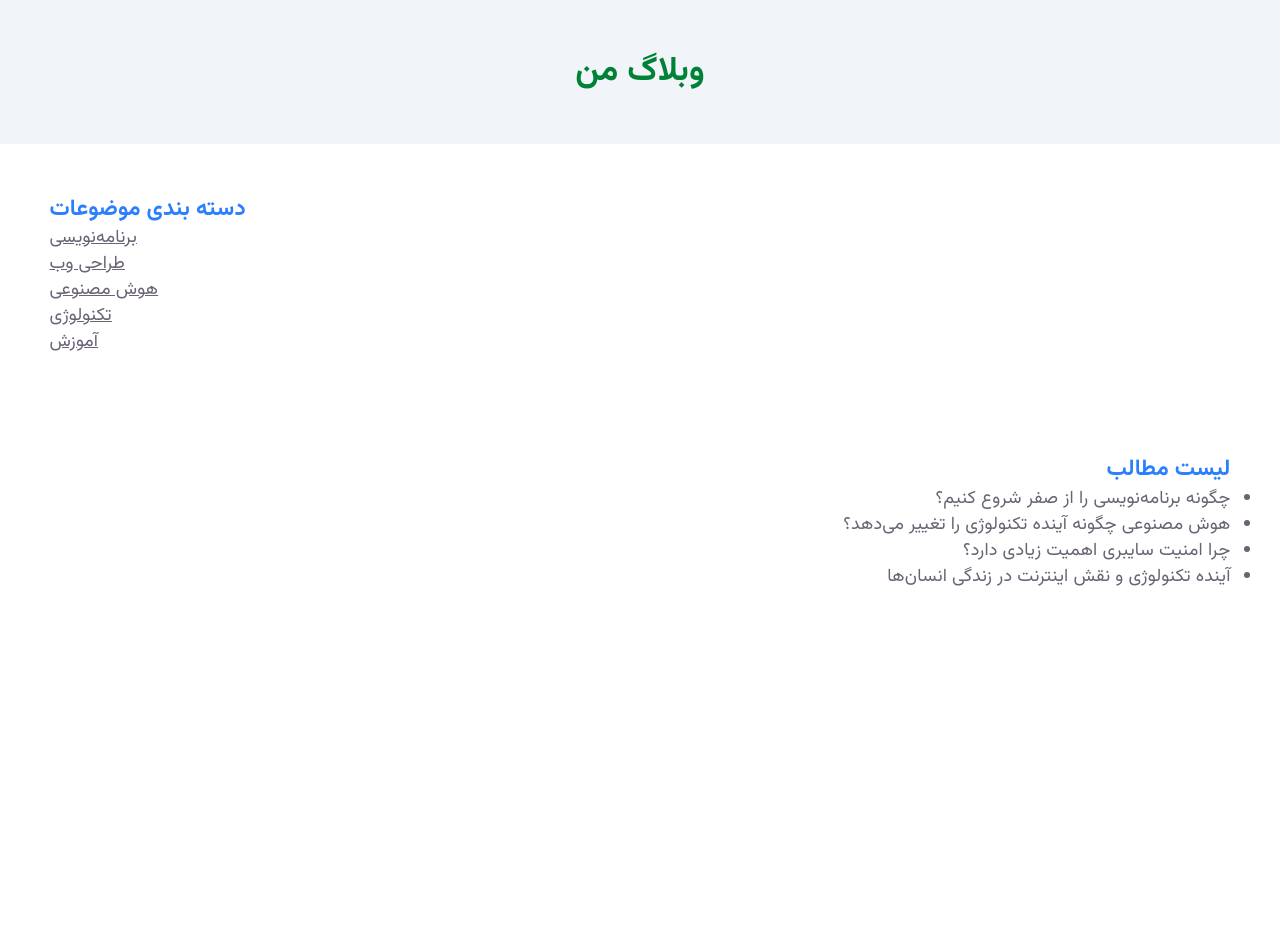
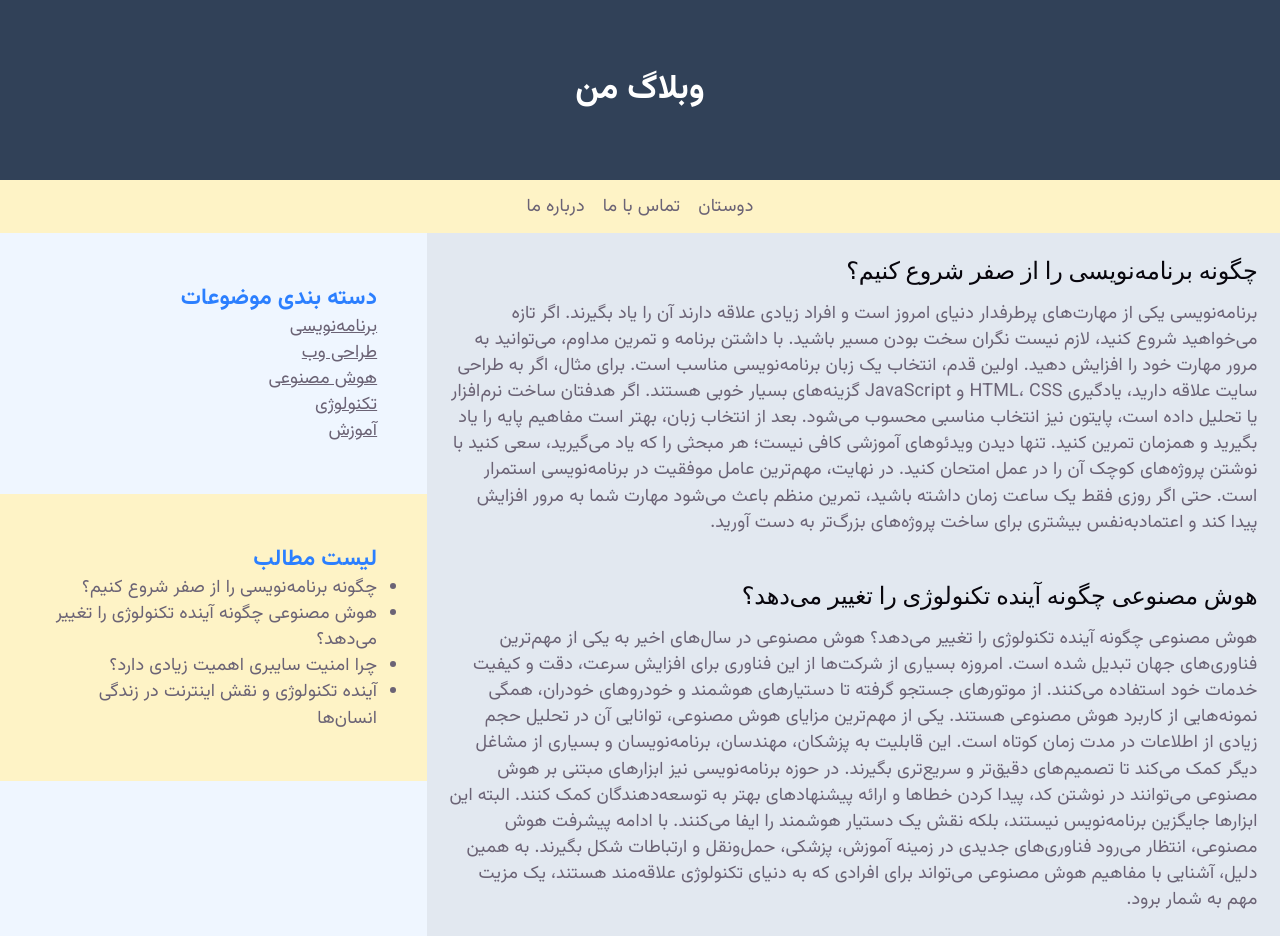
Before and after one commit to MadMasoud/Blog, a website built with Vite: page index.html in a window 1280 px wide. Before the commit the page ends 800 px from the top, so only its background shows below. Built offline with nearby package versions, Linux system fonts and the light colour scheme.

Commit message:
Update index.html
complete layout

```diff
--- a/index.html
+++ b/index.html
@@ -13,12 +13,19 @@
 
 <body class="font-[vazirMatn]">
   <!-- <div id="app"></div> -->
-   <div class="bg-slate-100 h-32 flex justify-center items-center">
-      <p class="text-3xl font-bold text-green-700">
+  <div class="bg-slate-700 h-40 flex justify-center items-center">
+    <p class="text-3xl font-bold text-white">
       وبلاگ من
     </p>
   </div>
-  <div class="p-11">
+  <div class="flex gap-4 justify-center p-3 bg-amber-100 hover:bg-amber-200">
+    <a href="#" class="hover:underline"> درباره ما</a>
+    <a href="#" class="hover:underline">تماس با ما</a>
+    <a href="#" class="hover:underline">دوستان</a>
+  </div>
+  <main class="flex">
+  <aside class="w-4/12 bg-blue-50">
+    <div dir="rtl" class="p-11">
       <p class="text-xl font-bold text-blue-500">
         دسته بندی موضوعات
       </p>
@@ -30,7 +37,7 @@
         <li>آموزش</li>
       </ul>
     </div>
-  <div dir="rtl" class="p-11">
+    <div dir="rtl" class="p-11 bg-amber-100">
       <p class="text-xl font-bold text-blue-500 text-right">
         لیست مطالب
       </p>
@@ -41,6 +48,46 @@
         <li>آینده تکنولوژی و نقش اینترنت در زندگی انسان‌ها</li>
       </ul>
     </div>
+  </aside>
+  <section dir="rtl" class="bg-slate-200 p-5 w-8/12">
+    <article>
+          <h2 class="pb-2">چگونه برنامه‌نویسی را از صفر شروع کنیم؟</h2>
+          <p>
+      برنامه‌نویسی یکی از مهارت‌های پرطرفدار دنیای امروز است و افراد زیادی علاقه دارند آن را یاد بگیرند. اگر تازه
+      می‌خواهید شروع کنید، لازم نیست نگران سخت بودن مسیر باشید. با داشتن برنامه و تمرین مداوم، می‌توانید به مرور مهارت
+      خود را افزایش دهید.
+
+      اولین قدم، انتخاب یک زبان برنامه‌نویسی مناسب است. برای مثال، اگر به طراحی سایت علاقه دارید، یادگیری HTML، CSS و
+      JavaScript گزینه‌های بسیار خوبی هستند. اگر هدفتان ساخت نرم‌افزار یا تحلیل داده است، پایتون نیز انتخاب مناسبی محسوب
+      می‌شود.
+
+      بعد از انتخاب زبان، بهتر است مفاهیم پایه را یاد بگیرید و همزمان تمرین کنید. تنها دیدن ویدئوهای آموزشی کافی نیست؛
+      هر مبحثی را که یاد می‌گیرید، سعی کنید با نوشتن پروژه‌های کوچک آن را در عمل امتحان کنید.
+
+      در نهایت، مهم‌ترین عامل موفقیت در برنامه‌نویسی استمرار است. حتی اگر روزی فقط یک ساعت زمان داشته باشید، تمرین منظم
+      باعث می‌شود مهارت شما به مرور افزایش پیدا کند و اعتمادبه‌نفس بیشتری برای ساخت پروژه‌های بزرگ‌تر به دست آورید.
+
+          </p>
+    </article>
+    <article class="mt-10">
+      <h2 class="pb-2">هوش مصنوعی چگونه آینده تکنولوژی را تغییر می‌دهد؟
+</h2>
+<p>
+ هوش مصنوعی چگونه آینده تکنولوژی را تغییر می‌دهد؟
+
+هوش مصنوعی در سال‌های اخیر به یکی از مهم‌ترین فناوری‌های جهان تبدیل شده است. امروزه بسیاری از شرکت‌ها از این فناوری برای افزایش سرعت، دقت و کیفیت خدمات خود استفاده می‌کنند. از موتورهای جستجو گرفته تا دستیارهای هوشمند و خودروهای خودران، همگی نمونه‌هایی از کاربرد هوش مصنوعی هستند.
+
+یکی از مهم‌ترین مزایای هوش مصنوعی، توانایی آن در تحلیل حجم زیادی از اطلاعات در مدت زمان کوتاه است. این قابلیت به پزشکان، مهندسان، برنامه‌نویسان و بسیاری از مشاغل دیگر کمک می‌کند تا تصمیم‌های دقیق‌تر و سریع‌تری بگیرند.
+
+در حوزه برنامه‌نویسی نیز ابزارهای مبتنی بر هوش مصنوعی می‌توانند در نوشتن کد، پیدا کردن خطاها و ارائه پیشنهادهای بهتر به توسعه‌دهندگان کمک کنند. البته این ابزارها جایگزین برنامه‌نویس نیستند، بلکه نقش یک دستیار هوشمند را ایفا می‌کنند.
+
+با ادامه پیشرفت هوش مصنوعی، انتظار می‌رود فناوری‌های جدیدی در زمینه آموزش، پزشکی، حمل‌ونقل و ارتباطات شکل بگیرند. به همین دلیل، آشنایی با مفاهیم هوش مصنوعی می‌تواند برای افرادی که به دنیای تکنولوژی علاقه‌مند هستند، یک مزیت مهم به شمار برود.
+
+</p>
+    </article>
+  </section>
+
+</main>
 
 
 
```
Lines whose indentation alone changed are shown as unchanged.
